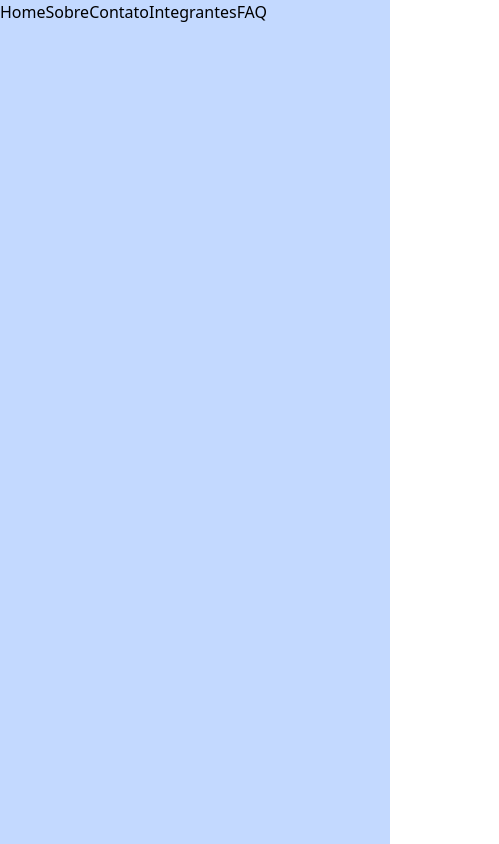
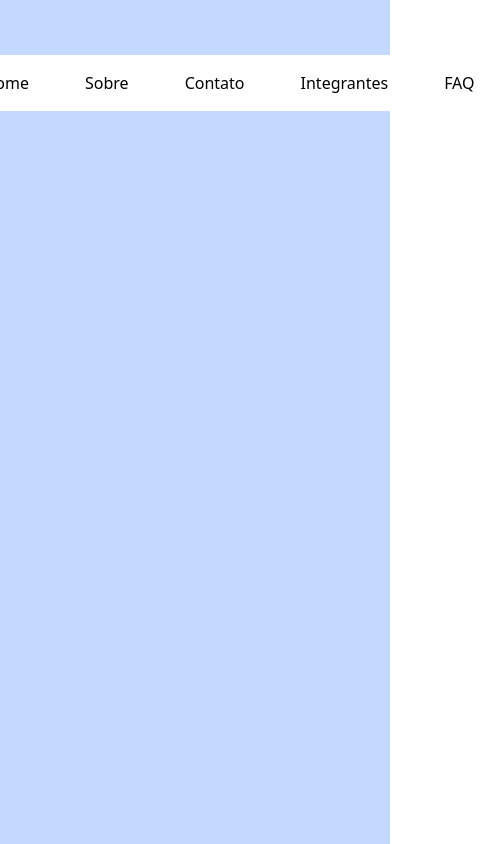
Before and after one commit to BSM-Challenge/ct-hc, a React (Vite) app: page / in a window 390 px wide. Shown: the whole page, 499 px wide, since content can reach past the window. Built offline with nearby package versions, Linux system fonts and the light colour scheme.

Commit message:
Feito a estilização do menu faltando acertar a responsividade para dispostivos móveis

```diff
--- a/src/components/Menu/index.tsx
+++ b/src/components/Menu/index.tsx
@@ -2,12 +2,29 @@ import { Link } from "react-router-dom";
 
 export function Menu() {
   return (
-    <nav>
-        <Link to="/">Home</Link>
-        <Link to="/sobre">Sobre</Link>
-        <Link to="/contato">Contato</Link>
-        <Link to="/integrantes">Integrantes</Link>
-        <Link to="/faq">FAQ</Link>
+    <nav className="flex justify-center">
+      <ul className="bg-[#ffffff] flex items-center mt-[55px] rounded-full">
+        <li className="ml-4">
+          <Link to="/">
+            <img src="/logo.png" alt="Logo do CT-HC" className="h-10 m-2" />
+          </Link>
+        </li>
+        <li className="ml-15">
+          <Link to="/">Home</Link>
+        </li>
+        <li className="ml-14">
+          <Link to="/sobre">Sobre</Link>
+        </li>
+        <li className="ml-14">
+          <Link to="/contato">Contato</Link>
+        </li>
+        <li className="ml-14">
+          <Link to="/integrantes">Integrantes</Link>
+        </li>
+        <li className="ml-14 mr-6">
+          <Link to="/faq">FAQ</Link>
+        </li>
+      </ul>
     </nav>
   )
 }
```
Also changed, not shown: public/logo.png (added).
